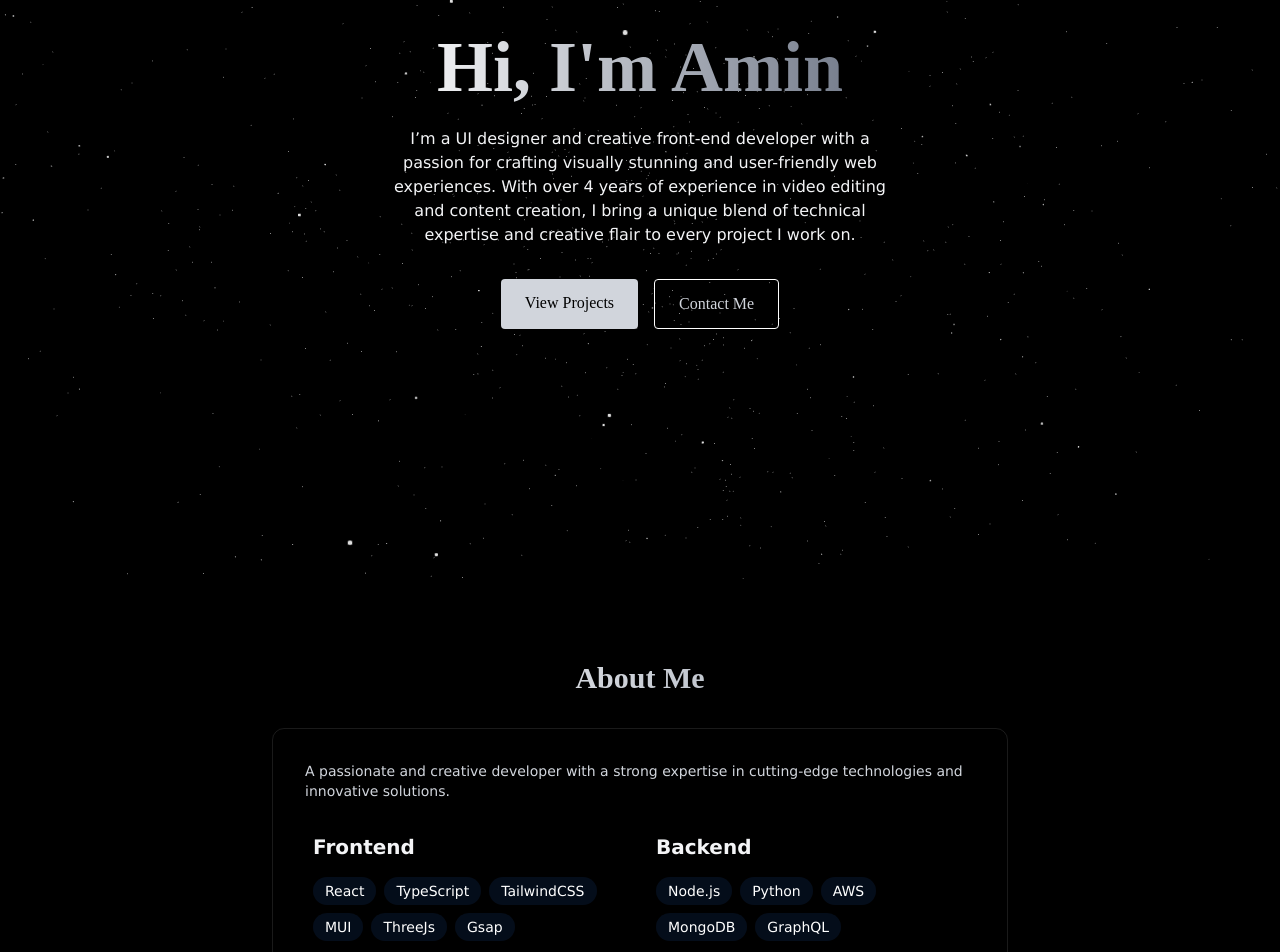
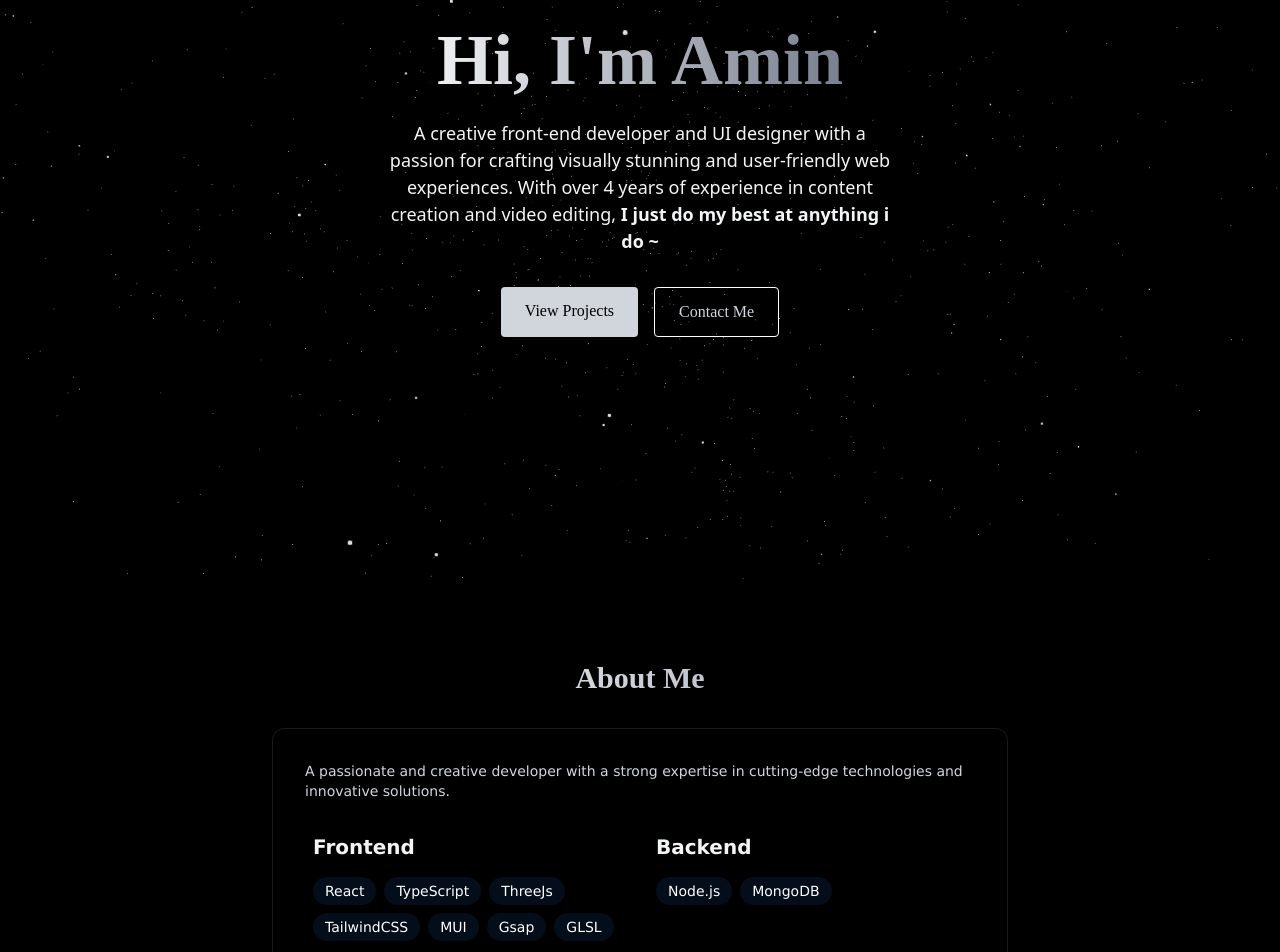
Before and after one commit to MDJAmin/Amin_Portfolio, a React (Vite) app: page / in a window 1280 px wide. Shown: the part 220-1172 px from the top of the page. Built offline with nearby package versions, Linux system fonts and the light colour scheme.

Commit message:
Refactor: section contents
title, info, CC's and some style

```diff
--- a/index.html
+++ b/index.html
@@ -5,7 +5,7 @@
   <meta charset="UTF-8" />
   <link rel="icon" type="image/svg+xml" href="public/favicon.ico" />
   <meta name="viewport" content="width=device-width, initial-scale=1.0" />
-  <title>Amin</title>
+  <title>[__✨__☄___✨_]</title>
 </head>
 
 <body>
--- a/src/Components/sections/Home.jsx
+++ b/src/Components/sections/Home.jsx
@@ -11,11 +11,11 @@ export const Home = () => {
             Hi, I'm Amin
           </h1>
 
-          <p className='text tex-gray-400 mb-8 max-w-lg mx-auto'>
-            I’m a UI designer and creative front-end developer with a passion for crafting
-            visually stunning and user-friendly web experiences. With over 4 years of
-            experience in video editing and content creation, I bring a unique blend of
-            technical expertise and creative flair to every project I work on.
+          <p className='text-[18px] tex-gray-400 mb-8 max-w-lg mx-auto'>
+            A creative front-end developer and UI designer with a passion for crafting visually
+            stunning and user-friendly web experiences. With over 4 years of experience in
+            content creation and video editing,
+            <strong> I just do my best at anything i do ~</strong>
           </p>
 
           <div className='flex justify-center space-x-4'>
--- a/src/Constant/index.js
+++ b/src/Constant/index.js
@@ -28,20 +28,18 @@ const skillSections = [
         skills: [
             { name: "React", description: "A JavaScript library for building user interfaces." },
             { name: "TypeScript", description: "A typed superset of JavaScript for better tooling and scalability." },
+            { name: "ThreeJs", description: "A 3D library for creating and rendering 3D graphics in the browser." },
             { name: "TailwindCSS", description: "A utility-first CSS framework for rapid UI development." },
             { name: "MUI", description: "A popular React UI framework for building responsive designs." },
-            { name: "ThreeJs", description: "A 3D library for creating and rendering 3D graphics in the browser." },
             { name: "Gsap", description: "A JavaScript animation library for high-performance animations." },
+            { name: "GLSL", description: "Techniques for optimizing machine learning models." },
         ],
     },
     {
         title: "Backend",
         skills: [
             { name: "Node.js", description: "A runtime environment for building server-side applications with JavaScript." },
-            { name: "Python", description: "A versatile programming language for backend development and data analysis." },
-            { name: "AWS", description: "Amazon Web Services for cloud computing and scalable infrastructure." },
             { name: "MongoDB", description: "A NoSQL database for handling unstructured data." },
-            { name: "GraphQL", description: "A query language for APIs and runtime for executing those queries." },
         ],
     },
     {
@@ -57,6 +55,8 @@ const skillSections = [
     {
         title: "Other",
         skills: [
+            { name: "C++", description: "Techniques for optimizing machine learning models." },
+            { name: "Python", description: "A versatile programming language for backend development and data analysis." },
             { name: "Model Optimization", description: "Techniques for optimizing machine learning models." },
             { name: "DQN", description: "Deep Q-Networks for reinforcement learning." },
             { name: "Computer Vision", description: "Techniques for enabling machines to interpret visual data." },
--- a/src/index.css
+++ b/src/index.css
@@ -17,6 +17,7 @@ body {
   margin: 0;
   padding: 0;
   color: #f3f4f6;
+  user-select: none;
   background: #0a0a0a;
   scroll-behavior: smooth;
 }
```
